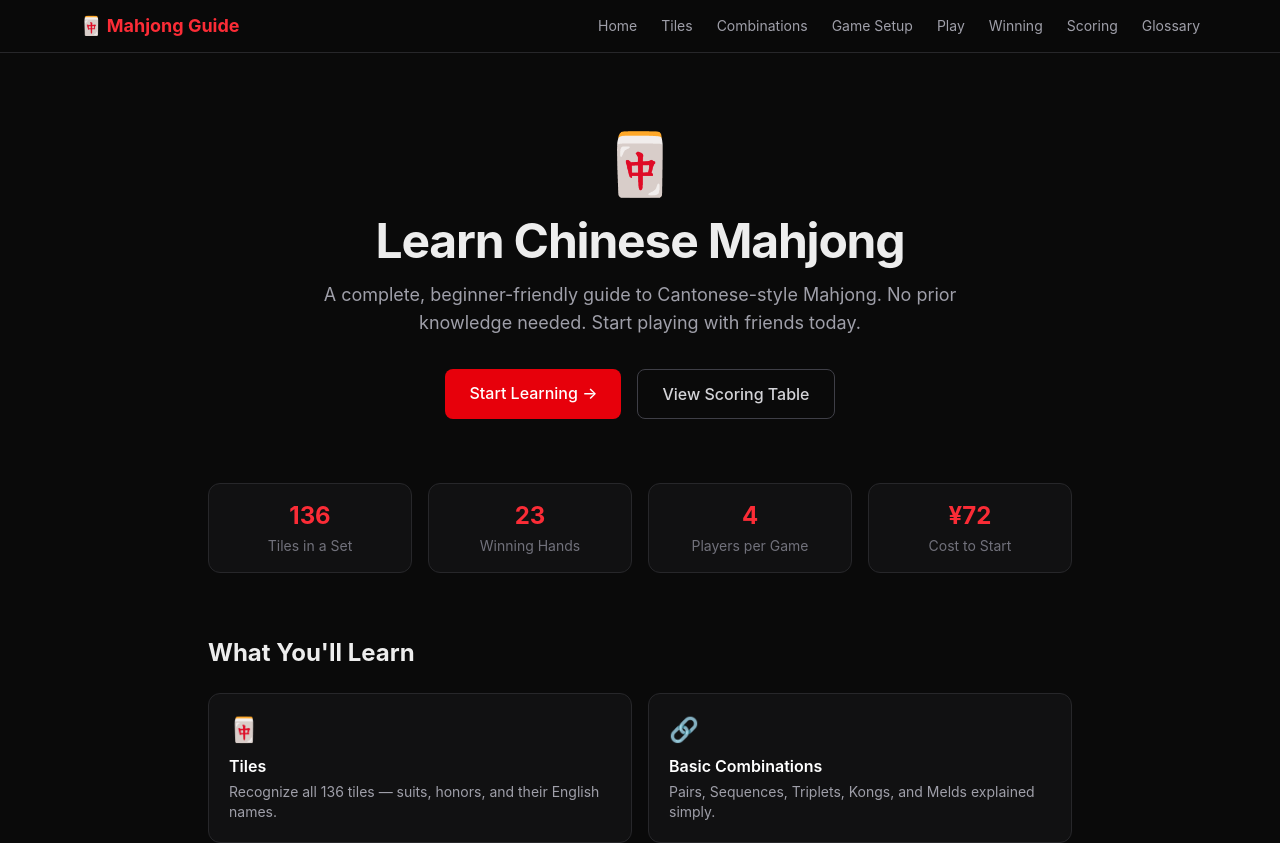
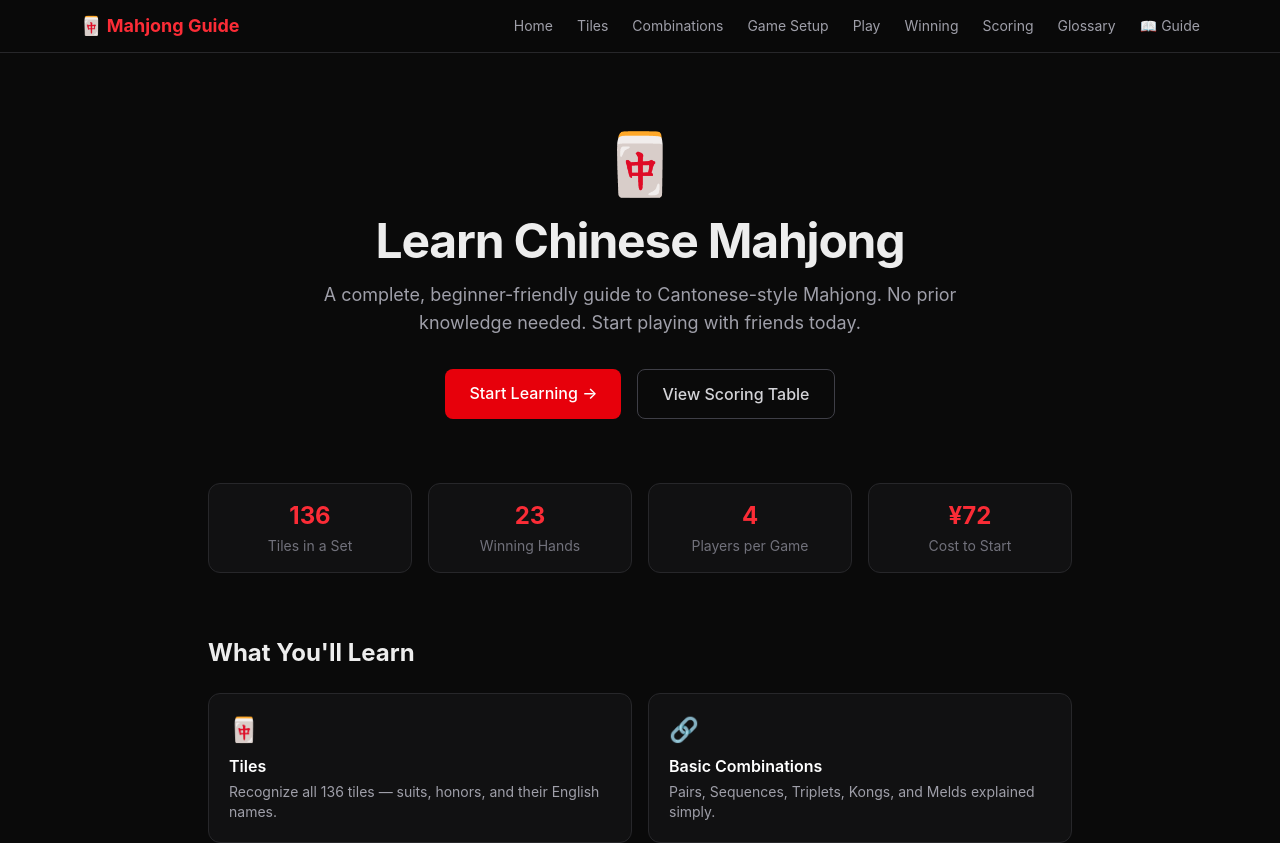
Before and after one commit to rkkbw47fm8-rgb/mahjong-guide, a Next.js app: page / in a window 1280 px wide. Shown: the top 843 px of the page. Built offline with nearby package versions, Linux system fonts and the light colour scheme.

Commit message:
add Guide nav link to teaching page

```diff
--- a/src/app/layout.tsx
+++ b/src/app/layout.tsx
@@ -24,6 +24,7 @@ const navLinks = [
   { href: "/winning", label: "Winning" },
   { href: "/scoring", label: "Scoring" },
   { href: "/glossary", label: "Glossary" },
+  { href: "/mahjong-guide.html", label: "📖 Guide" },
 ];
 
 export default function RootLayout({
```
